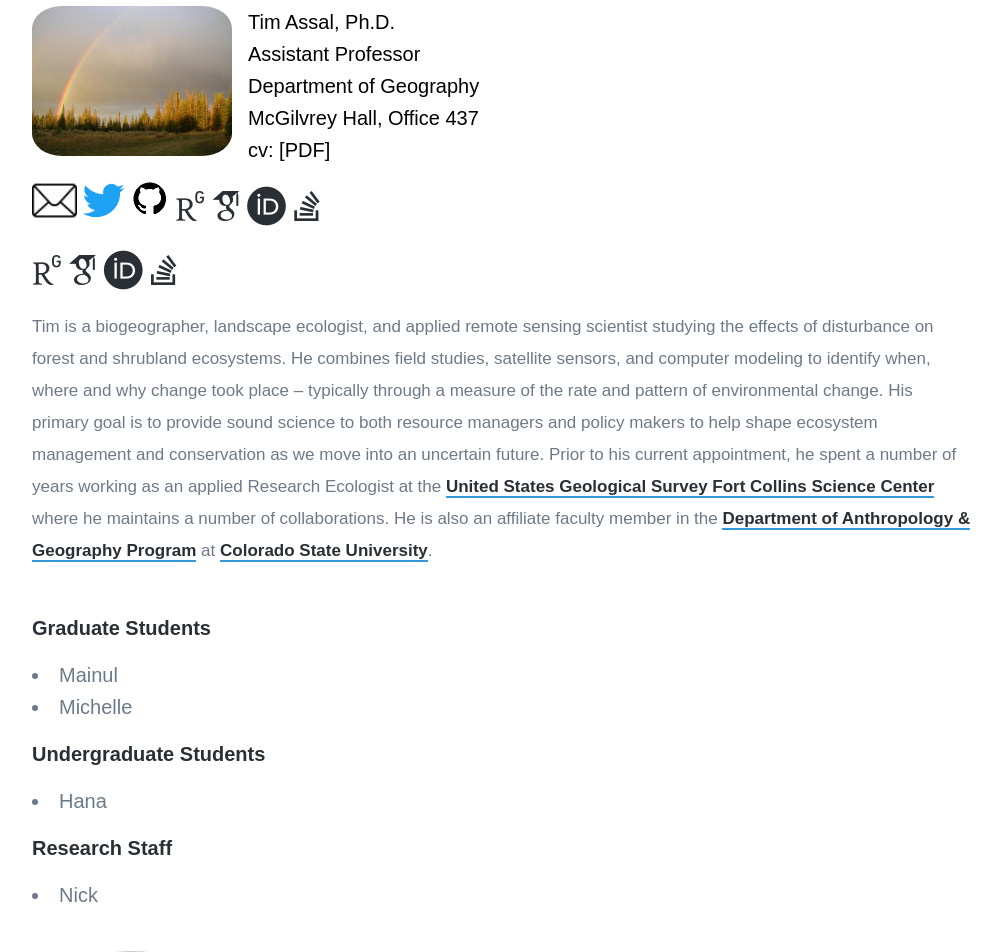
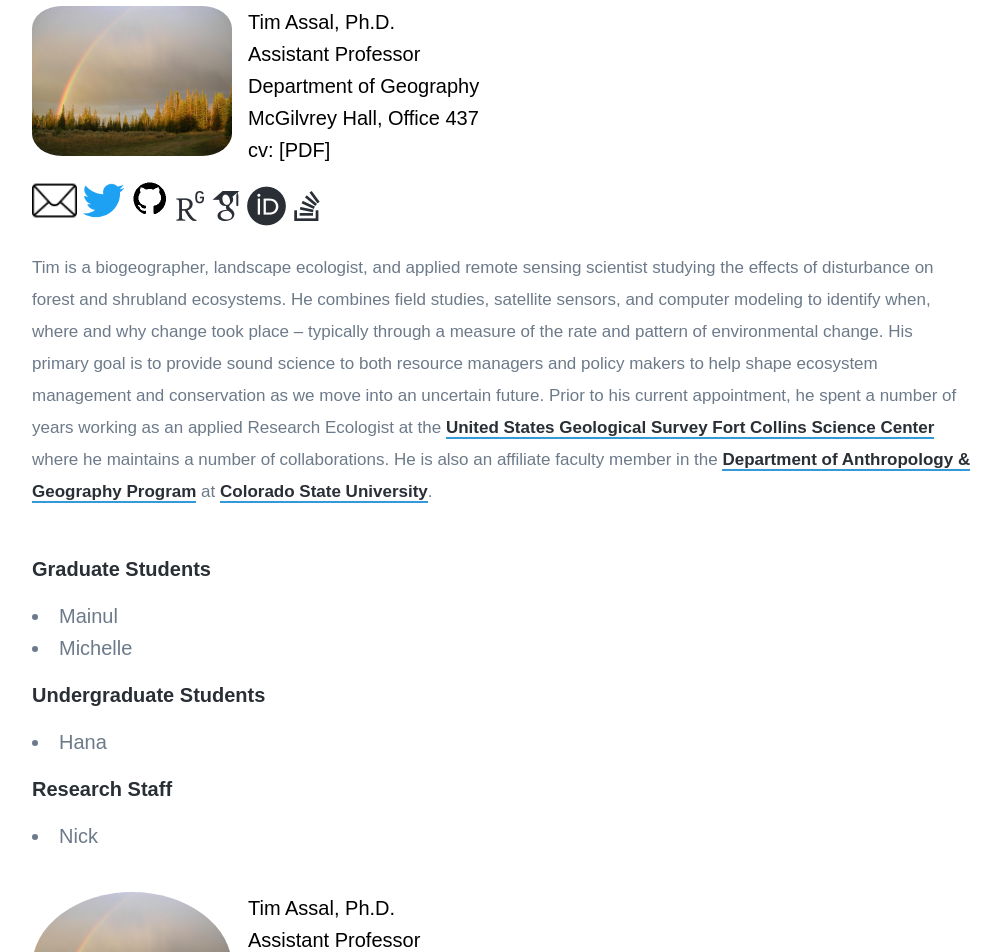
Before and after one commit to tjassal/tjassal.github.io, a Jekyll site: the page built from _pages/people.md, in a window 1280 px wide. Shown: the part 703-1655 px from the top of the page, without its empty margins (138-1139 px from the left). Built offline with Jekyll 4.4.1, drawn with Linux system fonts in a browser that asks for light colours; nearby versions of some CDN libraries; some web fonts are replaced.

Commit message:
Update people.md

```diff
--- a/_pages/people.md
+++ b/_pages/people.md
@@ -47,7 +47,6 @@
   <div class="clear"></div>
 </div>
 
-{% include socials-Tim.html %}
 
 <span style="font-size:17px">Tim is a biogeographer, landscape ecologist, and applied remote sensing scientist studying the effects of disturbance on forest and shrubland ecosystems. He combines field studies, satellite sensors, and computer modeling to identify when, where and why change took place – typically through a measure of the rate and pattern of environmental change. His primary goal is to provide sound science to both resource managers and policy makers to help shape ecosystem management and conservation as we move into an uncertain future. Prior to his current appointment, he spent a number of years working as an applied Research Ecologist at the [United States Geological Survey Fort Collins Science Center](https://www.usgs.gov/centers/fort) where he maintains a number of collaborations. He is also an affiliate faculty member in the [Department of Anthropology & Geography Program](https://anthgr.colostate.edu/) at [Colorado State University](https://www.colostate.edu/).</span>
 <br>
```
